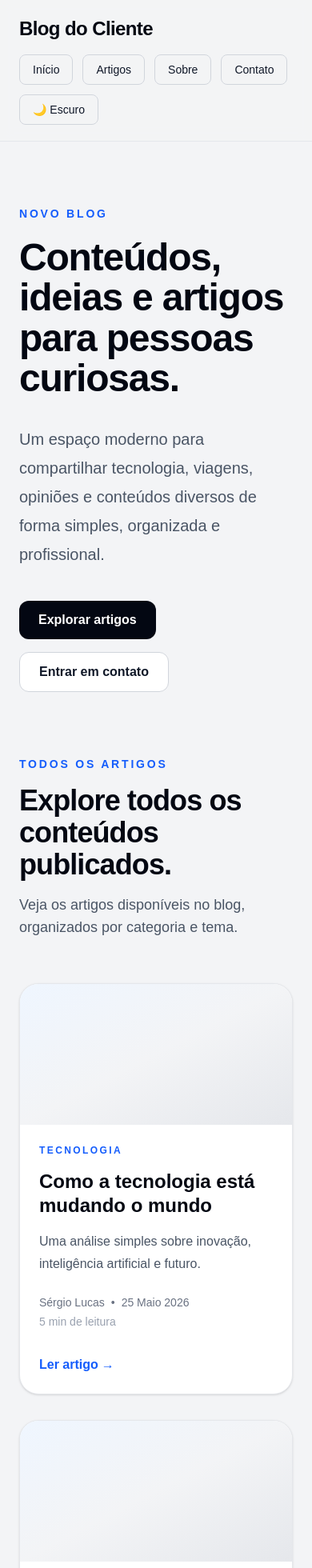
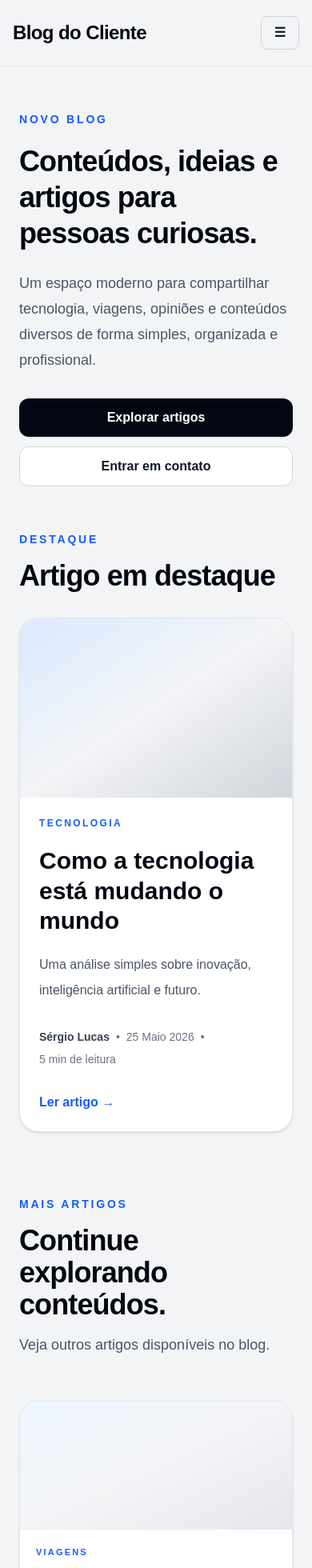
Before and after one commit to Sluquinhas/blog-cliente, a Next.js app: page / in a window 390 px wide. Shown: the top 1960 px of the page at 80% size. Built offline with nearby package versions, Linux system fonts and the light colour scheme.

Commit message:
menu mobile e melhorias responsivas

```diff
--- a/app/components/ArticleCard.tsx
+++ b/app/components/ArticleCard.tsx
@@ -25,32 +25,36 @@ export default function ArticleCard({
       className="group block h-full rounded-3xl focus:outline-none focus:ring-2 focus:ring-blue-600 focus:ring-offset-2 dark:focus:ring-offset-gray-950"
     >
       <article className="flex h-full flex-col overflow-hidden rounded-3xl border border-gray-200 bg-white shadow-sm transition-all duration-300 ease-out group-hover:-translate-y-2 group-hover:scale-[1.01] group-hover:shadow-2xl dark:border-gray-800 dark:bg-gray-900">
-        <div className="h-44 bg-gradient-to-br from-blue-50 via-gray-100 to-gray-200 transition-transform duration-300 group-hover:scale-105 dark:from-gray-800 dark:via-gray-900 dark:to-gray-950" />
 
-        <div className="flex flex-1 flex-col p-6">
-          <p className="text-xs font-bold uppercase tracking-[0.2em] text-blue-600">
+        <div className="h-40 bg-gradient-to-br from-blue-50 via-gray-100 to-gray-200 transition-transform duration-300 group-hover:scale-105 dark:from-gray-800 dark:via-gray-900 dark:to-gray-950 sm:h-44" />
+
+        <div className="flex flex-1 flex-col p-5 sm:p-6">
+
+          <p className="text-[11px] font-bold uppercase tracking-[0.2em] text-blue-600 sm:text-xs">
             {categoria}
           </p>
 
-          <h3 className="mt-4 text-2xl font-black leading-tight text-gray-950 dark:text-white">
+          <h3 className="mt-4 text-xl font-black leading-tight text-gray-950 dark:text-white sm:text-2xl">
             {titulo}
           </h3>
 
-          <p className="mt-4 leading-7 text-gray-600 dark:text-gray-400">
+          <p className="mt-4 text-sm leading-7 text-gray-600 dark:text-gray-400 sm:text-base">
             {resumo}
           </p>
 
-          <div className="mt-6 flex items-center gap-2 text-sm text-gray-500 dark:text-gray-400">
+          <div className="mt-6 flex flex-wrap items-center gap-2 text-xs text-gray-500 dark:text-gray-400 sm:text-sm">
             <span>{autor}</span>
+
             <span>•</span>
+
             <span>{data}</span>
           </div>
 
-          <p className="mt-1 text-sm text-gray-400 dark:text-gray-500">
+          <p className="mt-1 text-xs text-gray-400 dark:text-gray-500 sm:text-sm">
             {tempoLeitura}
           </p>
 
-          <span className="mt-auto inline-flex items-center pt-8 font-bold text-blue-600 transition-all duration-300 group-hover:translate-x-1 group-hover:text-blue-700">
+          <span className="mt-auto inline-flex items-center pt-8 text-sm font-bold text-blue-600 transition-all duration-300 group-hover:translate-x-1 group-hover:text-blue-700 sm:text-base">
             Ler artigo <span className="ml-1">→</span>
           </span>
         </div>
--- a/app/components/Navbar.tsx
+++ b/app/components/Navbar.tsx
@@ -1,10 +1,16 @@
+"use client";
+
+import { useState } from "react";
 import Link from "next/link";
 import ThemeToggle from "./ThemeToggle";
 
 export default function Navbar() {
+  const [menuAberto, setMenuAberto] = useState(false);
+
   return (
     <header className="sticky top-0 z-50 border-b border-gray-200 bg-gray-100/80 backdrop-blur transition-colors dark:border-gray-800 dark:bg-gray-950/80">
-      <div className="mx-auto flex max-w-6xl flex-col gap-4 px-6 py-5 md:flex-row md:items-center md:justify-between">
+      <div className="mx-auto max-w-6xl px-4 py-5 sm:px-6">
+        <div className="flex items-center justify-between">
           <Link
             href="/"
             className="text-2xl font-black tracking-tight text-gray-950 transition-colors dark:text-white"
@@ -12,31 +18,39 @@ export default function Navbar() {
             Blog do Cliente
           </Link>
 
-        <nav className="flex flex-wrap items-center gap-3 text-sm font-medium md:gap-4">
+          <button
+            type="button"
+            onClick={() => setMenuAberto(!menuAberto)}
+            className="rounded-lg border border-gray-300 px-4 py-2 font-bold transition hover:bg-white dark:border-gray-700 dark:text-gray-200 dark:hover:bg-gray-800 md:hidden"
+          >
+            {menuAberto ? "✕" : "☰"}
+          </button>
+
+          <nav className="hidden items-center gap-4 text-sm font-medium md:flex">
             <Link
               href="/"
-            className="rounded-lg border border-gray-300 px-4 py-2 transition hover:bg-white hover:text-black dark:border-gray-700 dark:text-gray-200 dark:hover:bg-gray-800 dark:hover:text-white"
+              className="rounded-lg border border-gray-300 px-3 py-2 text-center transition hover:bg-white hover:text-black dark:border-gray-700 dark:text-gray-200 dark:hover:bg-gray-800 dark:hover:text-white"
             >
               Início
             </Link>
 
             <Link
               href="/artigos"
-            className="rounded-lg border border-gray-300 px-4 py-2 transition hover:bg-white hover:text-black dark:border-gray-700 dark:text-gray-200 dark:hover:bg-gray-800 dark:hover:text-white"
+              className="rounded-lg border border-gray-300 px-3 py-2 text-center transition hover:bg-white hover:text-black dark:border-gray-700 dark:text-gray-200 dark:hover:bg-gray-800 dark:hover:text-white"
             >
               Artigos
             </Link>
 
             <Link
               href="/sobre"
-            className="rounded-lg border border-gray-300 px-4 py-2 transition hover:bg-white hover:text-black dark:border-gray-700 dark:text-gray-200 dark:hover:bg-gray-800 dark:hover:text-white"
+              className="rounded-lg border border-gray-300 px-3 py-2 text-center transition hover:bg-white hover:text-black dark:border-gray-700 dark:text-gray-200 dark:hover:bg-gray-800 dark:hover:text-white"
             >
               Sobre
             </Link>
 
             <Link
               href="/contato"
-            className="rounded-lg border border-gray-300 px-4 py-2 transition hover:bg-white hover:text-black dark:border-gray-700 dark:text-gray-200 dark:hover:bg-gray-800 dark:hover:text-white"
+              className="rounded-lg border border-gray-300 px-3 py-2 text-center transition hover:bg-white hover:text-black dark:border-gray-700 dark:text-gray-200 dark:hover:bg-gray-800 dark:hover:text-white"
             >
               Contato
             </Link>
@@ -44,6 +58,45 @@ export default function Navbar() {
             <ThemeToggle />
           </nav>
         </div>
+
+        {menuAberto && (
+          <nav className="mt-5 grid gap-3 text-sm font-medium md:hidden">
+            <Link
+              href="/"
+              onClick={() => setMenuAberto(false)}
+              className="rounded-lg border border-gray-300 px-4 py-3 text-center transition hover:bg-white hover:text-black dark:border-gray-700 dark:text-gray-200 dark:hover:bg-gray-800 dark:hover:text-white"
+            >
+              Início
+            </Link>
+
+            <Link
+              href="/artigos"
+              onClick={() => setMenuAberto(false)}
+              className="rounded-lg border border-gray-300 px-4 py-3 text-center transition hover:bg-white hover:text-black dark:border-gray-700 dark:text-gray-200 dark:hover:bg-gray-800 dark:hover:text-white"
+            >
+              Artigos
+            </Link>
+
+            <Link
+              href="/sobre"
+              onClick={() => setMenuAberto(false)}
+              className="rounded-lg border border-gray-300 px-4 py-3 text-center transition hover:bg-white hover:text-black dark:border-gray-700 dark:text-gray-200 dark:hover:bg-gray-800 dark:hover:text-white"
+            >
+              Sobre
+            </Link>
+
+            <Link
+              href="/contato"
+              onClick={() => setMenuAberto(false)}
+              className="rounded-lg border border-gray-300 px-4 py-3 text-center transition hover:bg-white hover:text-black dark:border-gray-700 dark:text-gray-200 dark:hover:bg-gray-800 dark:hover:text-white"
+            >
+              Contato
+            </Link>
+
+            <ThemeToggle />
+          </nav>
+        )}
+      </div>
     </header>
   );
 }
--- a/app/page.tsx
+++ b/app/page.tsx
@@ -2,38 +2,41 @@ import Navbar from "./components/Navbar";
 import ArticleCard from "./components/ArticleCard";
 import Footer from "./components/Footer";
 import { artigos } from "./data/artigos";
+
+const artigoDestaque = artigos[0];
+const outrosArtigos = artigos.slice(1);
 
 export default function Home() {
   return (
     <main className="min-h-screen bg-gray-100 text-gray-900 transition-colors dark:bg-gray-950 dark:text-white">
       <Navbar />
 
-      <section className="mx-auto max-w-6xl px-6 py-20">
+      <section className="mx-auto max-w-6xl px-6 py-14 md:py-20">
         <div className="max-w-4xl">
           <p className="mb-5 text-sm font-semibold uppercase tracking-[0.2em] text-blue-600">
             Novo blog
           </p>
 
-          <h1 className="text-5xl font-black leading-[1.05] tracking-tight text-gray-950 dark:text-white md:text-7xl">
+          <h1 className="text-4xl font-black leading-tight tracking-tight text-gray-950 dark:text-white sm:text-5xl md:text-7xl">
             Conteúdos, ideias e artigos para pessoas curiosas.
           </h1>
 
-          <p className="mt-8 max-w-3xl text-xl leading-9 text-gray-600 dark:text-gray-400">
+          <p className="mt-6 max-w-3xl text-lg leading-8 text-gray-600 dark:text-gray-400 md:mt-8 md:text-xl md:leading-9">
             Um espaço moderno para compartilhar tecnologia, viagens, opiniões e
             conteúdos diversos de forma simples, organizada e profissional.
           </p>
 
-          <div className="mt-10 flex flex-wrap gap-4">
+          <div className="mt-8 flex flex-col gap-3 sm:flex-row sm:flex-wrap md:mt-10 md:gap-4">
             <a
               href="#artigos"
-              className="rounded-xl bg-gray-950 px-6 py-3 font-semibold text-white transition hover:bg-gray-800 dark:bg-white dark:text-black dark:hover:bg-gray-200"
+              className="rounded-xl bg-gray-950 px-6 py-3 text-center font-semibold text-white transition hover:bg-gray-800 dark:bg-white dark:text-black dark:hover:bg-gray-200"
             >
               Explorar artigos
             </a>
 
             <a
               href="/contato"
-              className="rounded-xl border border-gray-300 bg-white px-6 py-3 font-semibold text-gray-900 transition hover:bg-gray-100 dark:border-gray-700 dark:bg-gray-900 dark:text-white dark:hover:bg-gray-800"
+              className="rounded-xl border border-gray-300 bg-white px-6 py-3 text-center font-semibold text-gray-900 transition hover:bg-gray-100 dark:border-gray-700 dark:bg-gray-900 dark:text-white dark:hover:bg-gray-800"
             >
               Entrar em contato
             </a>
@@ -41,24 +44,74 @@ export default function Home() {
         </div>
       </section>
 
+      <section className="mx-auto max-w-6xl px-6 pb-20">
+        <div className="mb-8">
+          <p className="mb-4 text-sm font-semibold uppercase tracking-[0.2em] text-blue-600">
+            Destaque
+          </p>
+
+          <h2 className="text-4xl font-black tracking-tight text-gray-950 dark:text-white">
+            Artigo em destaque
+          </h2>
+        </div>
+
+        <a
+          href={`/artigos/${artigoDestaque.slug}`}
+          className="group grid overflow-hidden rounded-3xl border border-gray-200 bg-white shadow-sm transition-all duration-300 hover:-translate-y-1 hover:shadow-2xl dark:border-gray-800 dark:bg-gray-900 lg:grid-cols-2"
+        >
+          <div className="min-h-56 bg-gradient-to-br from-blue-100 via-gray-100 to-gray-300 transition-transform duration-300 group-hover:scale-105 dark:from-gray-800 dark:via-gray-900 dark:to-gray-950 sm:min-h-72" />
+
+          <div className="flex flex-col p-6 sm:p-8 md:p-10">
+            <p className="text-xs font-bold uppercase tracking-[0.2em] text-blue-600">
+              {artigoDestaque.categoria}
+            </p>
+
+            <h3 className="mt-5 text-3xl font-black leading-tight text-gray-950 dark:text-white sm:text-4xl">
+              {artigoDestaque.titulo}
+            </h3>
+
+            <p className="mt-5 text-base leading-8 text-gray-600 dark:text-gray-400 sm:text-lg">
+              {artigoDestaque.resumo}
+            </p>
+
+            <div className="mt-8 flex flex-wrap items-center gap-2 text-sm text-gray-500 dark:text-gray-400">
+              <span className="font-semibold text-gray-700 dark:text-gray-300">
+                {artigoDestaque.autor}
+              </span>
+
+              <span>•</span>
+
+              <span>{artigoDestaque.data}</span>
+
+              <span>•</span>
+
+              <span>{artigoDestaque.tempoLeitura}</span>
+            </div>
+
+            <span className="mt-auto inline-flex pt-8 font-bold text-blue-600 transition-all duration-300 group-hover:translate-x-1">
+              Ler artigo →
+            </span>
+          </div>
+        </a>
+      </section>
+
       <section id="artigos" className="mx-auto max-w-6xl px-6 pb-24">
         <div className="mb-14">
           <p className="mb-4 text-sm font-semibold uppercase tracking-[0.2em] text-blue-600">
-            Todos os artigos
+            Mais artigos
           </p>
 
           <h2 className="text-4xl font-black tracking-tight text-gray-950 dark:text-white md:text-5xl">
-            Explore todos os conteúdos publicados.
+            Continue explorando conteúdos.
           </h2>
 
           <p className="mt-4 text-lg text-gray-600 dark:text-gray-400">
-            Veja os artigos disponíveis no blog, organizados por categoria e
-            tema.
+            Veja outros artigos disponíveis no blog.
           </p>
         </div>
 
-        <div className="grid gap-8 md:grid-cols-3">
-          {artigos.map((artigo) => (
+        <div className="grid gap-8 md:grid-cols-2">
+          {outrosArtigos.map((artigo) => (
             <ArticleCard
               key={artigo.slug}
               titulo={artigo.titulo}
--- a/app/sobre/page.tsx
+++ b/app/sobre/page.tsx
@@ -6,32 +6,53 @@ export default function SobrePage() {
     <main className="min-h-screen bg-gray-100 text-gray-900 transition-colors dark:bg-gray-950 dark:text-white">
       <Navbar />
 
-      <section className="mx-auto max-w-4xl px-6 py-20">
+      <section className="mx-auto max-w-5xl px-4 py-14 sm:px-6 md:py-20">
         <p className="mb-4 text-sm font-semibold uppercase tracking-[0.2em] text-blue-600">
           Sobre o blog
         </p>
 
-        <h1 className="text-5xl font-black tracking-tight text-gray-950 dark:text-white">
+        <h1 className="text-4xl font-black leading-tight tracking-tight text-gray-950 dark:text-white sm:text-5xl md:text-6xl">
           Um espaço moderno para compartilhar ideias.
         </h1>
 
-        <p className="mt-8 text-xl leading-9 text-gray-600 dark:text-gray-400">
+        <p className="mt-8 max-w-3xl text-lg leading-8 text-gray-600 dark:text-gray-400">
           Este blog foi criado para publicar conteúdos sobre tecnologia,
-          viagens, opinião, desenvolvimento pessoal e diversos assuntos do
-          cotidiano.
+          viagens, opiniões e temas diversos de forma organizada, moderna e
+          agradável para leitura.
         </p>
 
-        <div className="mt-12 rounded-3xl border border-gray-200 bg-white p-8 shadow-sm transition-colors dark:border-gray-800 dark:bg-gray-900">
-          <p className="leading-8 text-gray-700 dark:text-gray-300">
-            O objetivo do projeto é oferecer uma experiência moderna, rápida e
-            agradável para leitura de artigos na web. O site foi desenvolvido
-            utilizando Next.js, React e TailwindCSS.
-          </p>
+        <div className="mt-12 grid gap-6 md:grid-cols-3">
+          <div className="rounded-3xl border border-gray-200 bg-white p-6 shadow-sm dark:border-gray-800 dark:bg-gray-900">
+            <h2 className="text-xl font-black text-gray-950 dark:text-white">
+              Tecnologia
+            </h2>
 
-          <p className="mt-6 leading-8 text-gray-700 dark:text-gray-300">
-            Este projeto continua em desenvolvimento e futuramente terá um
-            painel administrativo para criar, editar e gerenciar artigos.
-          </p>
+            <p className="mt-4 leading-7 text-gray-600 dark:text-gray-400">
+              Conteúdos sobre programação, inovação, inteligência artificial e
+              tendências do mundo tech.
+            </p>
+          </div>
+
+          <div className="rounded-3xl border border-gray-200 bg-white p-6 shadow-sm dark:border-gray-800 dark:bg-gray-900">
+            <h2 className="text-xl font-black text-gray-950 dark:text-white">
+              Viagens
+            </h2>
+
+            <p className="mt-4 leading-7 text-gray-600 dark:text-gray-400">
+              Dicas, experiências e ideias para quem gosta de explorar novos
+              lugares e culturas.
+            </p>
+          </div>
+
+          <div className="rounded-3xl border border-gray-200 bg-white p-6 shadow-sm dark:border-gray-800 dark:bg-gray-900">
+            <h2 className="text-xl font-black text-gray-950 dark:text-white">
+              Opinião
+            </h2>
+
+            <p className="mt-4 leading-7 text-gray-600 dark:text-gray-400">
+              Reflexões sobre sociedade, comportamento, criatividade e cotidiano.
+            </p>
+          </div>
         </div>
       </section>
 
```
Also changed, not shown: app/artigos/[slug]/page.tsx (+14 -11 lines), app/artigos/page.tsx (+6 -6 lines), app/contato/page.tsx (+7 -11 lines). Lines whose indentation alone changed are shown as unchanged.
